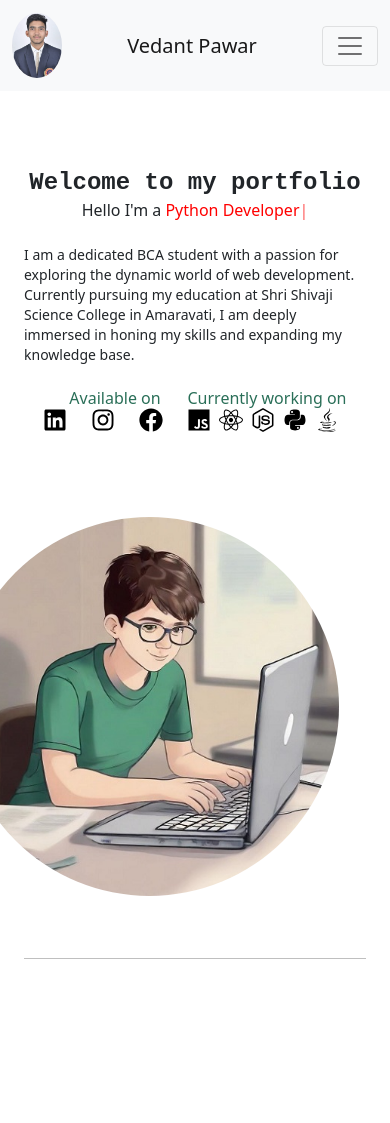
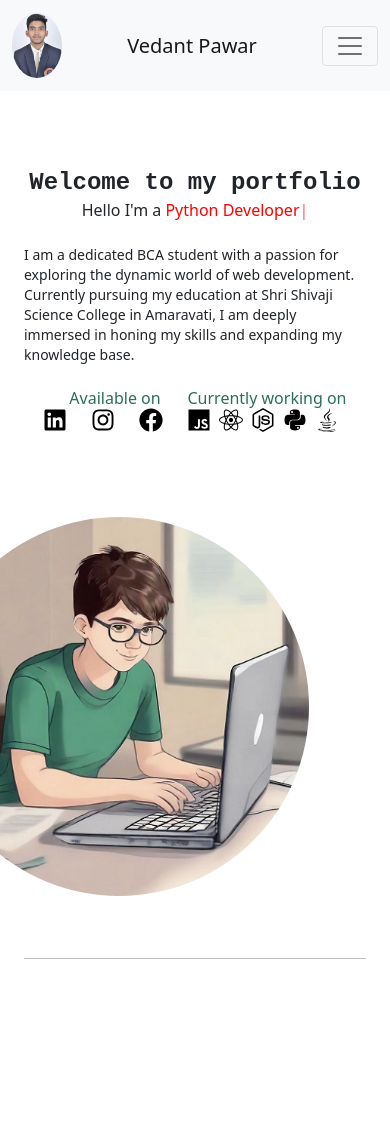
Before and after one commit to Vedant012345/myportfolio, a React (Vite) app: page / in a window 390 px wide. Shown: the top 1123 px of the page. Built offline with nearby package versions, Linux system fonts and the light colour scheme.

Commit message:
index.css

```diff
--- a/src/index.css
+++ b/src/index.css
@@ -124,7 +124,7 @@ hr{
   }
 
       .image.md\:w-1\/2.mb-4.md\:mb-0 {  {/* for set proper image in mobile device*/}
-    margin-right: 82%;
+    margin-right: 100%;
     width: 111%;
 }
 
```
